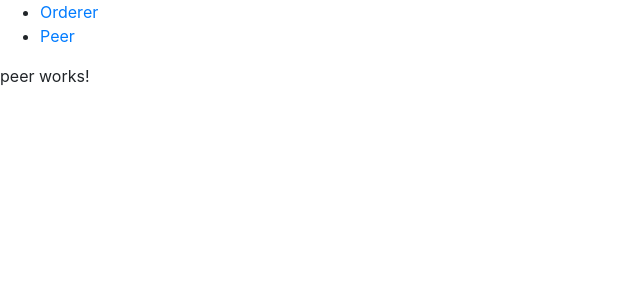
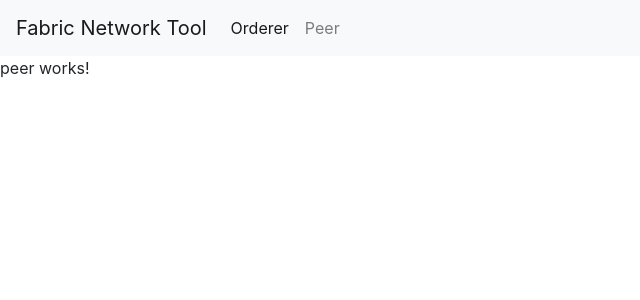
Before and after one commit to BT07/ui-app-fabric-network, an Angular app: page /peer in a window 1280 px wide. Shown: the top 300 px of the page, without its empty margins (0-640 px from the left). Built offline with nearby package versions, Linux system fonts and the light colour scheme.

Commit message:
Add navbar component

```diff
--- a/src/app/app.component.html
+++ b/src/app/app.component.html
@@ -1,6 +1,3 @@
-<ul>
-  <li><a href="#" routerLink='/'>Orderer</a></li>
-  <li><a href="#" routerLink='peer'>Peer</a></li>
-</ul>
+<app-navbar></app-navbar>
 
 <router-outlet></router-outlet>
--- a/src/app/app.module.ts
+++ b/src/app/app.module.ts
@@ -5,6 +5,7 @@
 import { AppComponent } from './app.component';
 import { OrdererComponent } from './components/orderer/orderer.component';
 import { PeerComponent } from './components/peer/peer.component';
+import { NavbarComponent } from './components/navbar/navbar.component';
 
 const appRoutes: Routes = [
   { path: '', component: OrdererComponent },
@@ -15,7 +16,8 @@
   declarations: [
     AppComponent,
     OrdererComponent,
-    PeerComponent
+    PeerComponent,
+    NavbarComponent
   ],
   imports: [
     BrowserModule,
--- /dev/null
+++ b/src/app/components/navbar/navbar.component.html
@@ -0,0 +1,13 @@
+<nav class="navbar navbar-expand-lg navbar-light bg-light">
+  <a class="navbar-brand" href="#" routerLink='/'>Fabric Network Tool</a>
+  <button class="navbar-toggler" type="button" data-toggle="collapse" data-target="#navbarNavAltMarkup" aria-controls="navbarNavAltMarkup"
+    aria-expanded="false" aria-label="Toggle navigation">
+    <span class="navbar-toggler-icon"></span>
+  </button>
+  <div class="collapse navbar-collapse" id="navbarNavAltMarkup">
+    <div class="navbar-nav">
+      <a class="nav-link active" href="#" routerLink='/'>Orderer</a>
+      <a class="nav-item nav-link" href="#" routerLink='peer'>Peer</a>
+    </div>
+  </div>
+</nav>
--- /dev/null
+++ b/src/app/components/navbar/navbar.component.ts
@@ -0,0 +1,15 @@
+import { Component, OnInit } from '@angular/core';
+
+@Component({
+  selector: 'app-navbar',
+  templateUrl: './navbar.component.html',
+  styleUrls: ['./navbar.component.css']
+})
+export class NavbarComponent implements OnInit {
+
+  constructor() { }
+
+  ngOnInit() {
+  }
+
+}
```
Also changed, not shown: src/app/components/navbar/navbar.component.css (added), 1 other file (tests, documents, lock files or other folders).
